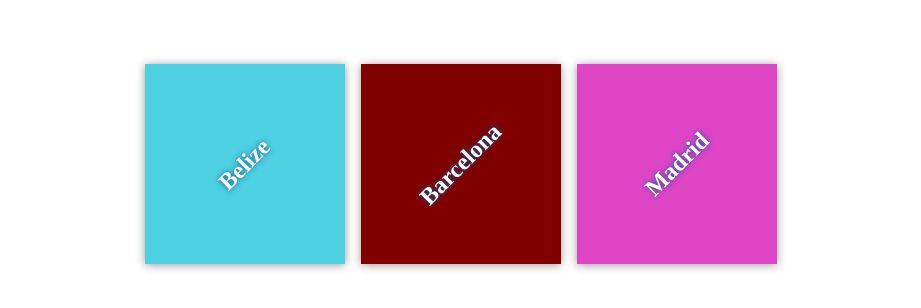
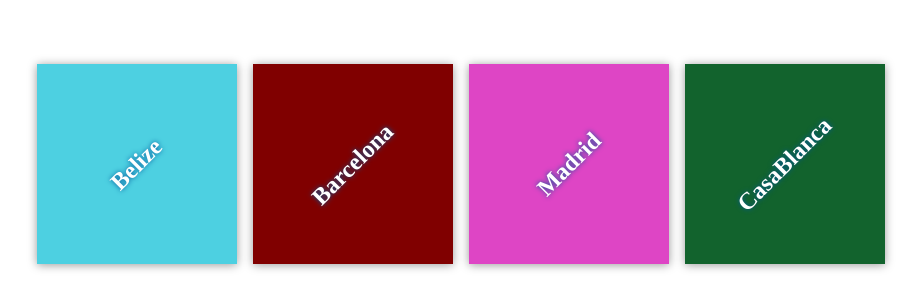
Before and after one commit to bilal-chajia/demo_activite_git, a plain HTML site: page index.html in a window 1280 px wide. Shown: the part 236-544 px from the top of the page, without its empty margins (179-1100 px from the left). Drawn offline with Linux system fonts and the light colour scheme.

Commit message:
add new destination

```diff
--- a/css/app.css
+++ b/css/app.css
@@ -62,3 +62,7 @@
 #madrid {
     background-color: #de45c5;
 }
+
+#casa {
+    background-color: #12632d;
+}
--- a/index.html
+++ b/index.html
@@ -22,6 +22,10 @@
                 <h2>Madrid</h2>
             </div>
 
+            <div class="destination" id="casa">
+                <h2>CasaBlanca</h2>
+            </div>
+
         </div>
     </div>
 
```
